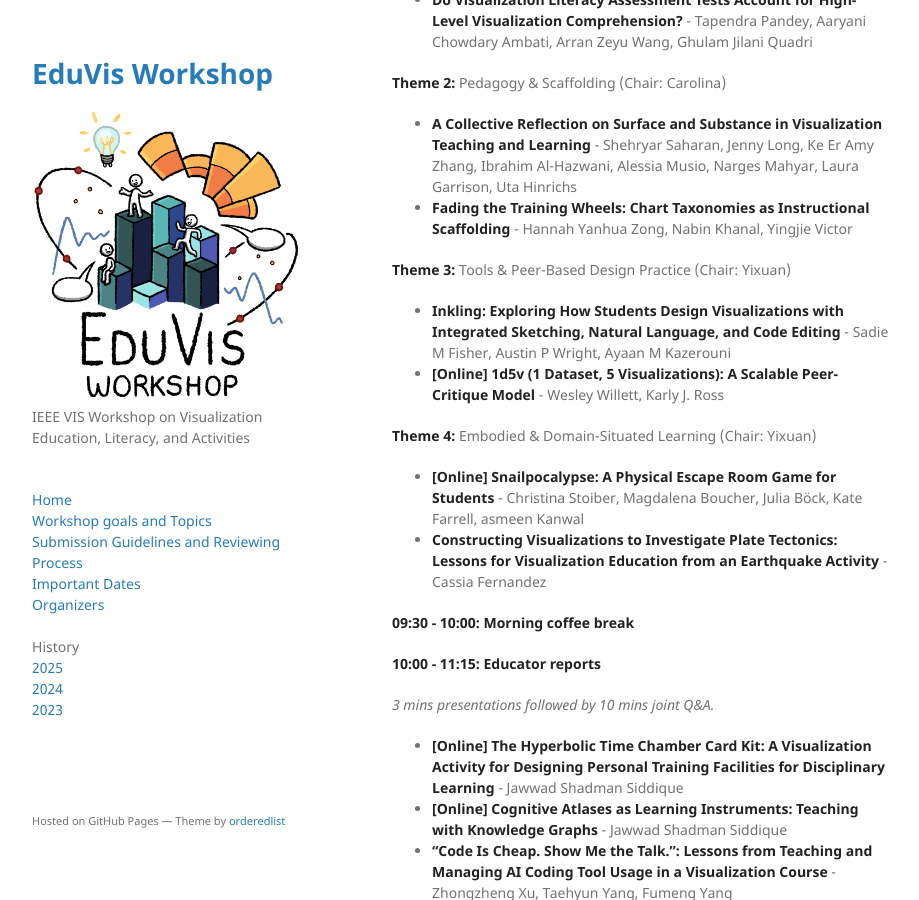
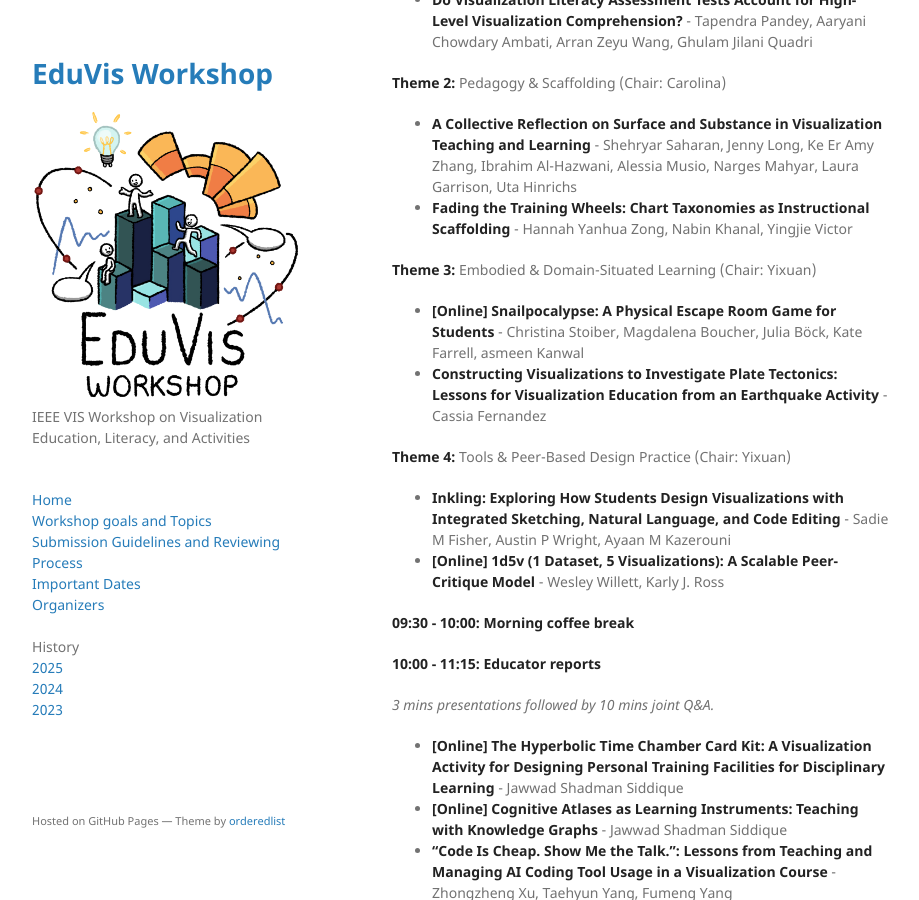
Before and after one commit to ieee-eduvis/ieee-eduvis.github.io, a Jekyll site: the page built from index.md, in a window 1280 px wide and 900 px high, scrolled down 1041 px. Shown: the whole window, without its empty margins (178-1097 px from the left). Built offline with Jekyll 4.4.1, drawn with Linux system fonts in a browser that asks for light colours.

Commit message:
swap theme 3 and 4

```diff
--- a/index.md
+++ b/index.md
@@ -41,15 +41,15 @@ See the Week at a Glance program for more information: <https://ieeevis.org/year
 * **A Collective Reflection on Surface and Substance in Visualization Teaching and Learning** - Shehryar Saharan, Jenny Long, Ke Er Amy Zhang, Ibrahim Al-Hazwani, Alessia Musio, Narges Mahyar, Laura Garrison, Uta Hinrichs
 * **Fading the Training Wheels: Chart Taxonomies as Instructional Scaffolding** - Hannah Yanhua Zong, Nabin Khanal, Yingjie Victor
 
-**Theme 3:** Tools & Peer-Based Design Practice (Chair: Yixuan)
+**Theme 3:** Embodied & Domain-Situated Learning (Chair: Yixuan)
+
+* **[Online] Snailpocalypse: A Physical Escape Room Game for Students** - Christina Stoiber, Magdalena Boucher, Julia Böck, Kate Farrell, asmeen Kanwal
+* **Constructing Visualizations to Investigate Plate Tectonics: Lessons for Visualization Education from an Earthquake Activity** - Cassia Fernandez
+
+**Theme 4:** Tools & Peer-Based Design Practice (Chair: Yixuan)
 
 * **Inkling: Exploring How Students Design Visualizations with Integrated Sketching, Natural Language, and Code Editing** - Sadie M Fisher, Austin P Wright, Ayaan M Kazerouni
 * **[Online] 1d5v (1 Dataset, 5 Visualizations): A Scalable Peer-Critique Model** - Wesley Willett, Karly J. Ross
-
-**Theme 4:** Embodied & Domain-Situated Learning (Chair: Yixuan)
-
-* **[Online] Snailpocalypse: A Physical Escape Room Game for Students** - Christina Stoiber, Magdalena Boucher, Julia Böck, Kate Farrell, asmeen Kanwal
-* **Constructing Visualizations to Investigate Plate Tectonics: Lessons for Visualization Education from an Earthquake Activity** - Cassia Fernandez
 
 **09:30 - 10:00: Morning coffee break**<br>
 
```
